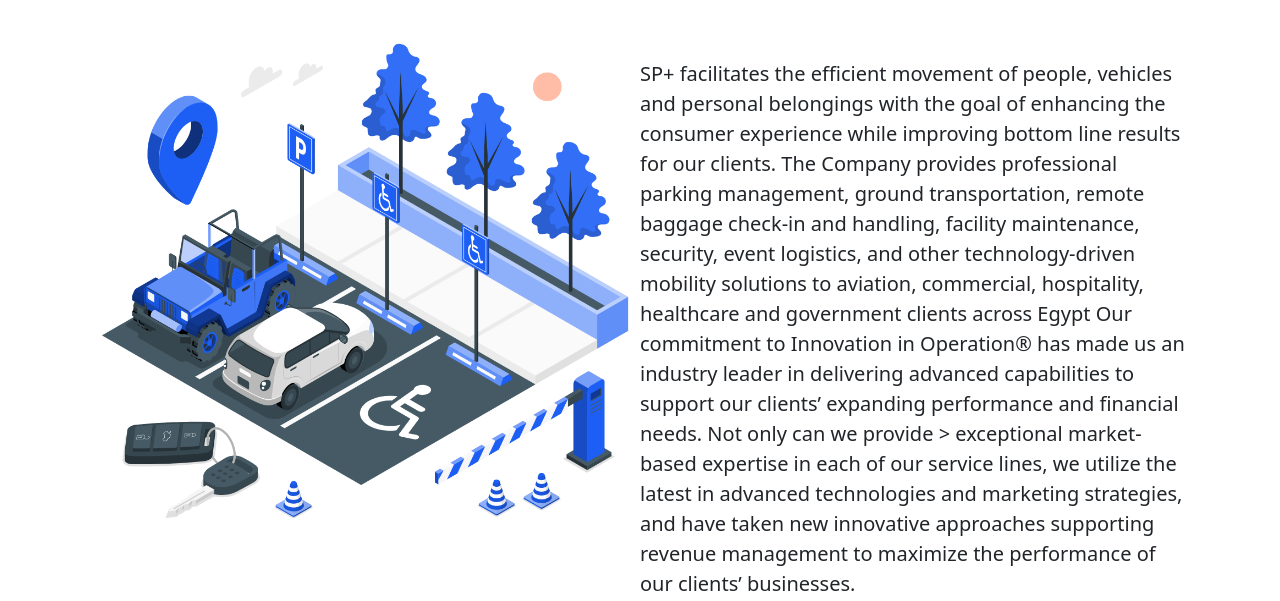
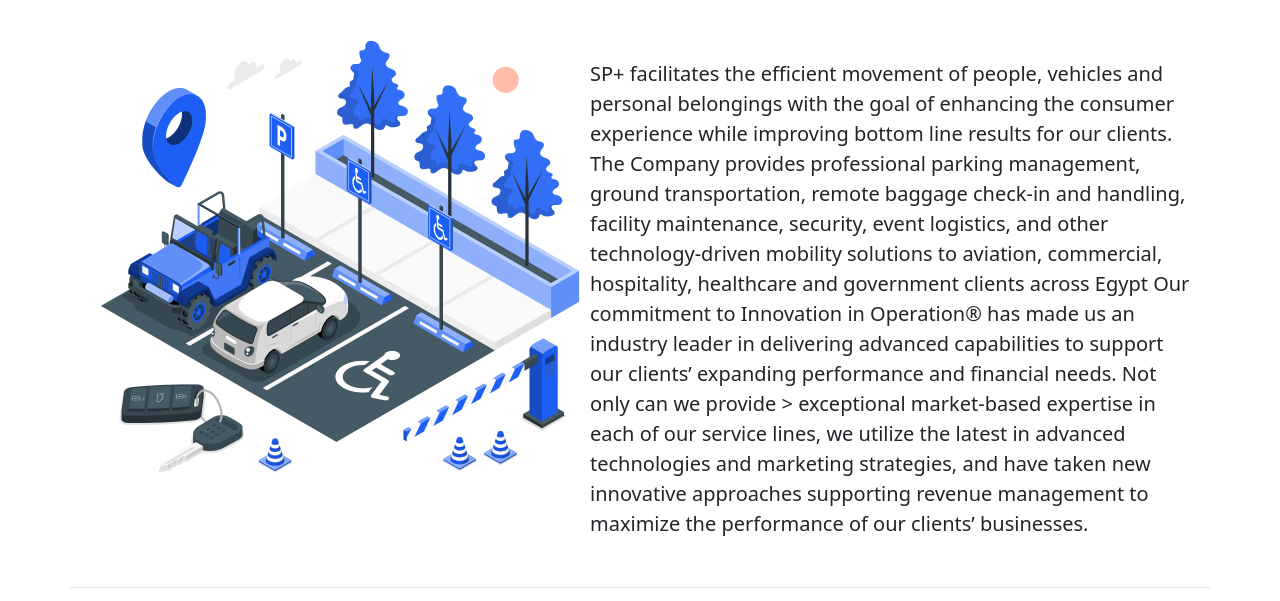
Before and after one commit to PaulaGirges/Rakna, a plain HTML site: page AboutUs.html in a window 1280 px wide. Shown: the part 153-754 px from the top of the page. Drawn offline with Linux system fonts and the light colour scheme.

Commit message:
Update AboutUs.html

```diff
--- a/AboutUs.html
+++ b/AboutUs.html
@@ -13,7 +13,18 @@
         margin-left: 320px;
     }
 }
+@media (min-width: 576px){
+    .img1{
+        width: 500px;
+    }
+}
 
+
+@media (max-width: 575.98px){
+    .img1{
+        width: 400px;
+    }
+}
     </style>
 
 </head>
@@ -58,7 +69,7 @@
 
        <div class="d-lg-flex d-sm-block p-2">
             <div class="">
-                <img class="" width="550" height="550" src="img/Parking-amico.png" alt="">
+                <img class="img1" src="img/Parking-amico.png" alt="">
             </div>
             <div class="mt-5 fs-5 text-lg-start text-sm-center">
                 <p>SP+ facilitates the efficient movement of people, vehicles and personal belongings with the goal of  enhancing the consumer experience while improving bottom line results for our clients. The Company  provides professional parking management, ground transportation, remote baggage check-in and  handling, facility maintenance, security, event logistics, and other technology-driven mobility solutions to  aviation, commercial, hospitality, healthcare and government clients across Egypt
```
